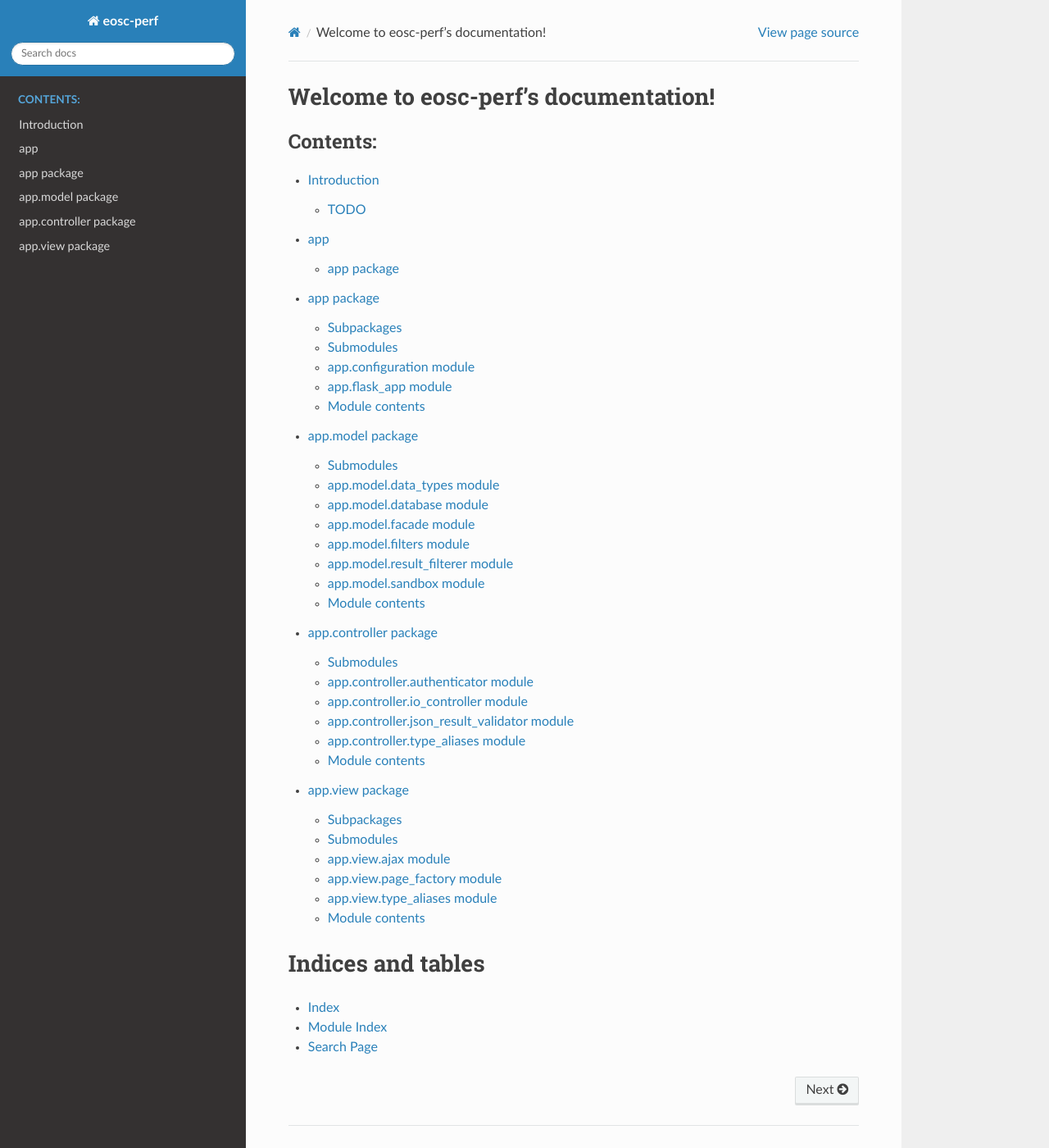
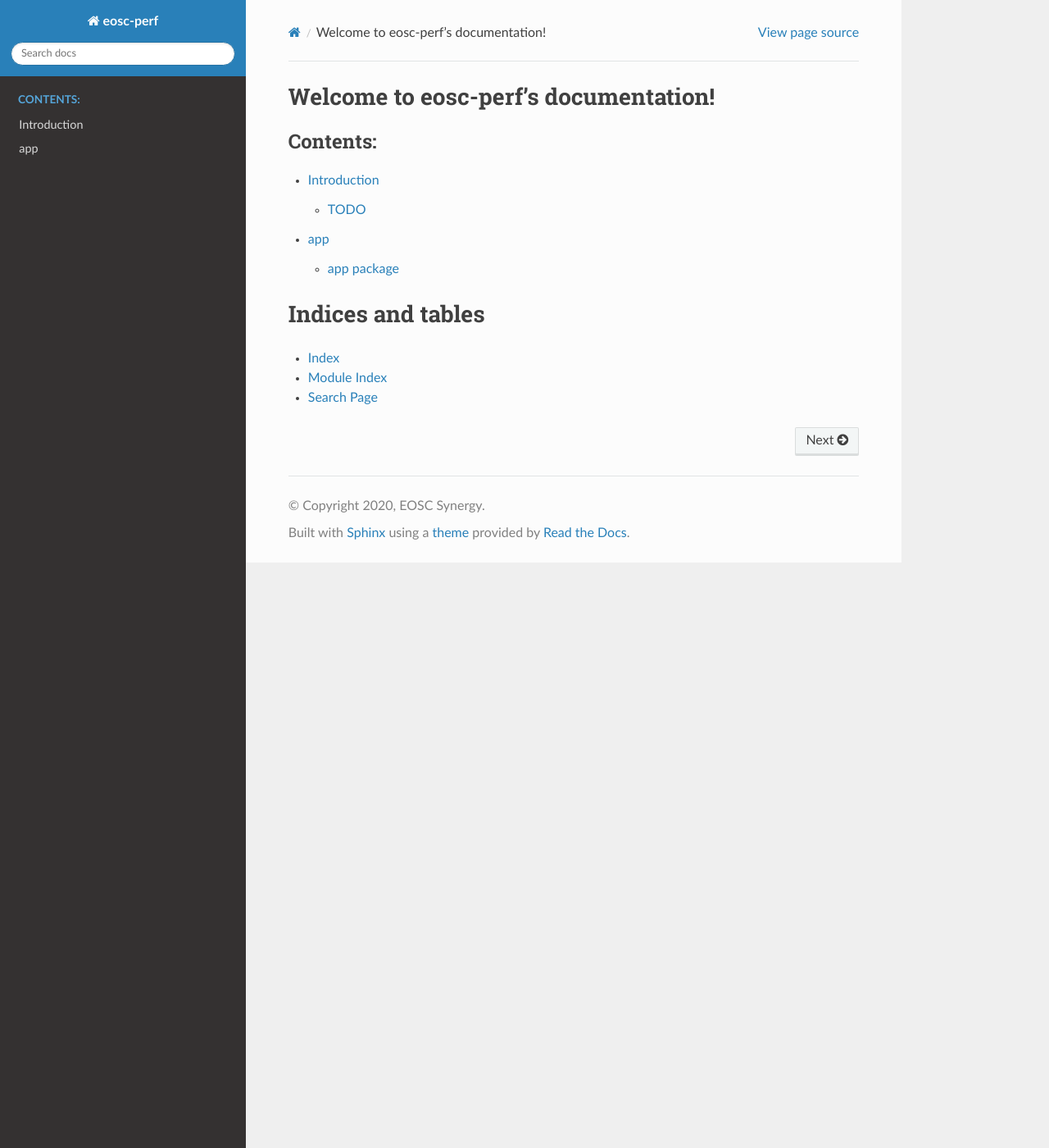
Before and after one commit to EOSC-synergy/eosc-perf, a Sphinx documentation site: the page built from docs/source/index.rst, in a window 1280 px wide and 1400 px high. Shown: the whole window at 82% size. Built offline with Sphinx 7.4.7 and the Read the Docs theme 2.0.0, drawn with Linux system fonts in a browser that asks for light colours.

Commit message:
Remove duplicate links in documentation

```diff
--- a/docs/source/index.rst
+++ b/docs/source/index.rst
@@ -12,10 +12,6 @@
 
    intro
    modules
-   app
-   app.model
-   app.controller
-   app.view
 
 Indices and tables
 ==================
```
